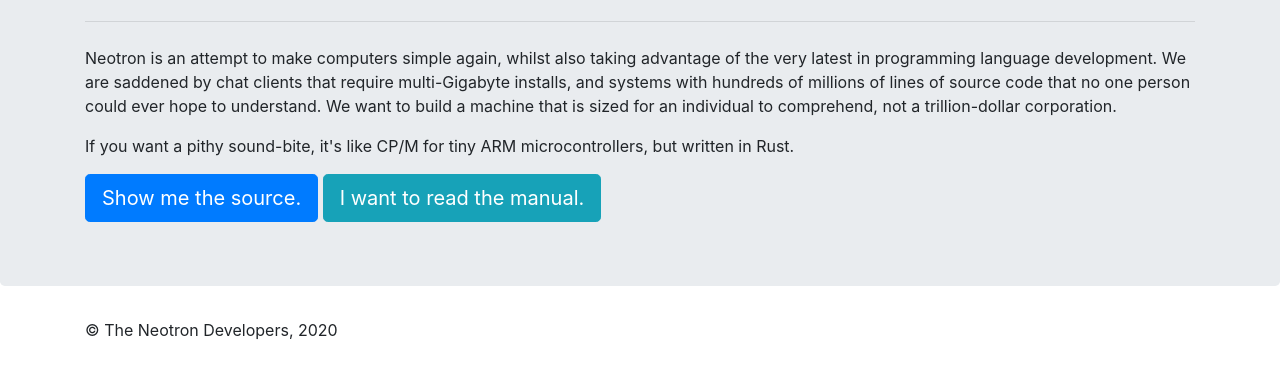
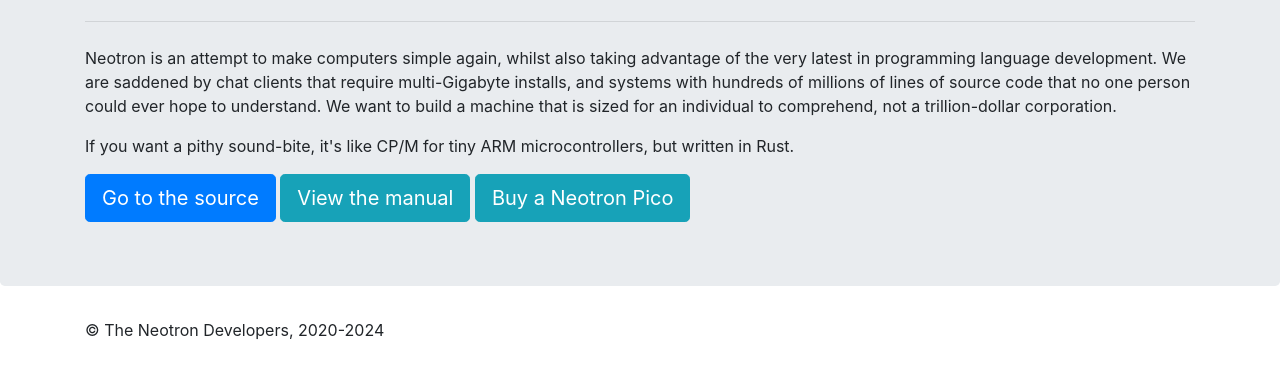
Before and after one commit to Neotron-Compute/neotron-compute.github.io, a plain HTML site: page index.html in a window 1280 px wide. Shown: the part 172-550 px from the top of the page. Drawn offline with nearby package versions, Linux system fonts and the light colour scheme.

Commit message:
Add elecrow link

```diff
--- a/index.html
+++ b/index.html
@@ -17,13 +17,14 @@
 					<hr class="my-4">
 					<p>Neotron is an attempt to make computers simple again, whilst also taking advantage of the very latest in programming language development. We are saddened by chat clients that require multi-Gigabyte installs, and systems with hundreds of millions of lines of source code that no one person could ever hope to understand. We want to build a machine that is sized for an individual to comprehend, not a trillion-dollar corporation.</p>
 					<p>If you want a pithy sound-bite, it's like CP/M for tiny ARM microcontrollers, but written in Rust.</p>
-					<a class="btn btn-primary btn-lg" href="https://github.com/neotron-compute/" role="button">Show me the source.</a>
-					<a class="btn btn-info btn-lg" href="https://neotron-compute.github.io/Neotron-Book/" role="button">I want to read the manual.</a>
+					<a class="btn btn-primary btn-lg" href="https://github.com/neotron-compute/" role="button">Go to the source</a>
+					<a class="btn btn-info btn-lg" href="https://neotron-compute.github.io/Neotron-Book/" role="button">View the manual</a>
+					<a class="btn btn-info btn-lg" href="https://www.elecrow.com/neotron-pico-rev-1-1-assembled.html" role="button">Buy a Neotron Pico</a>
 				</div>
 			</div>
 		</main>
 		<footer class="container">
-			<p>&copy; The Neotron Developers, 2020</p>
+			<p>&copy; The Neotron Developers, 2020-2024</p>
 		</footer>
 	</body>
 </html>
```
